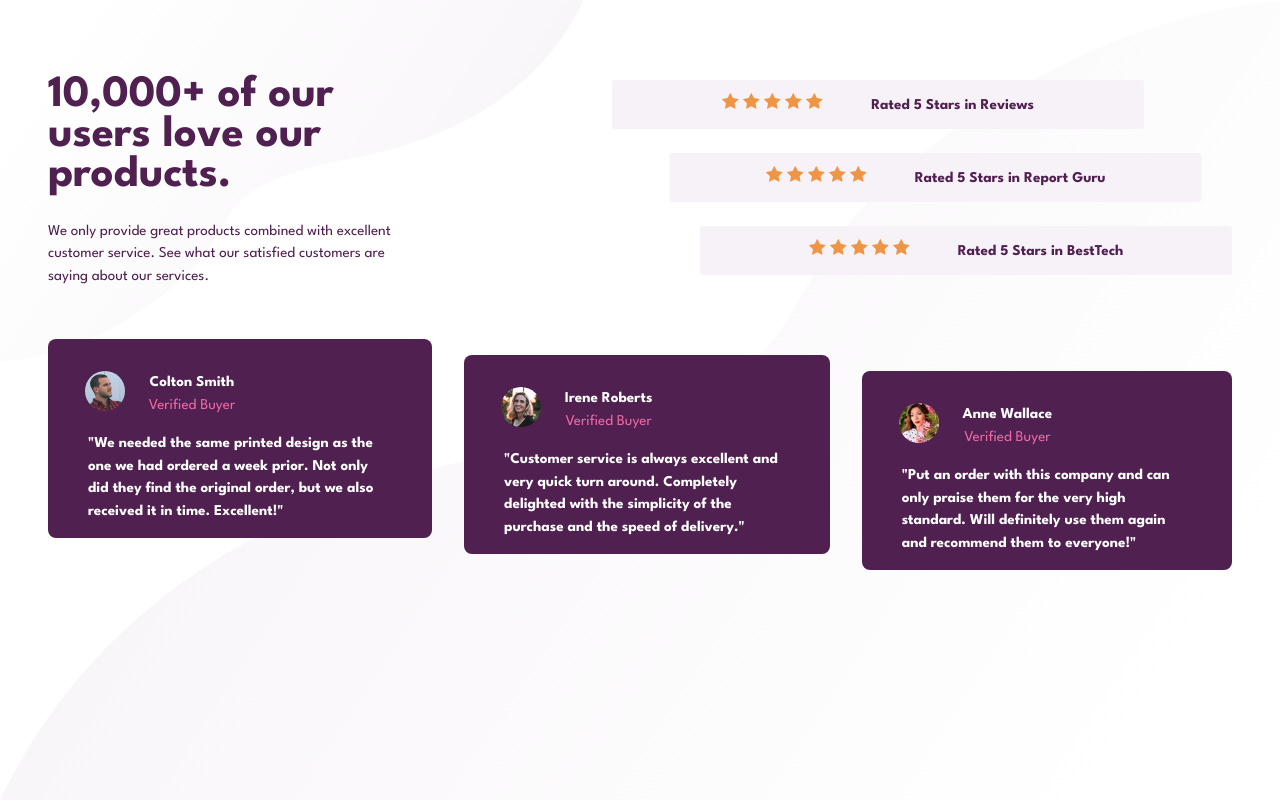
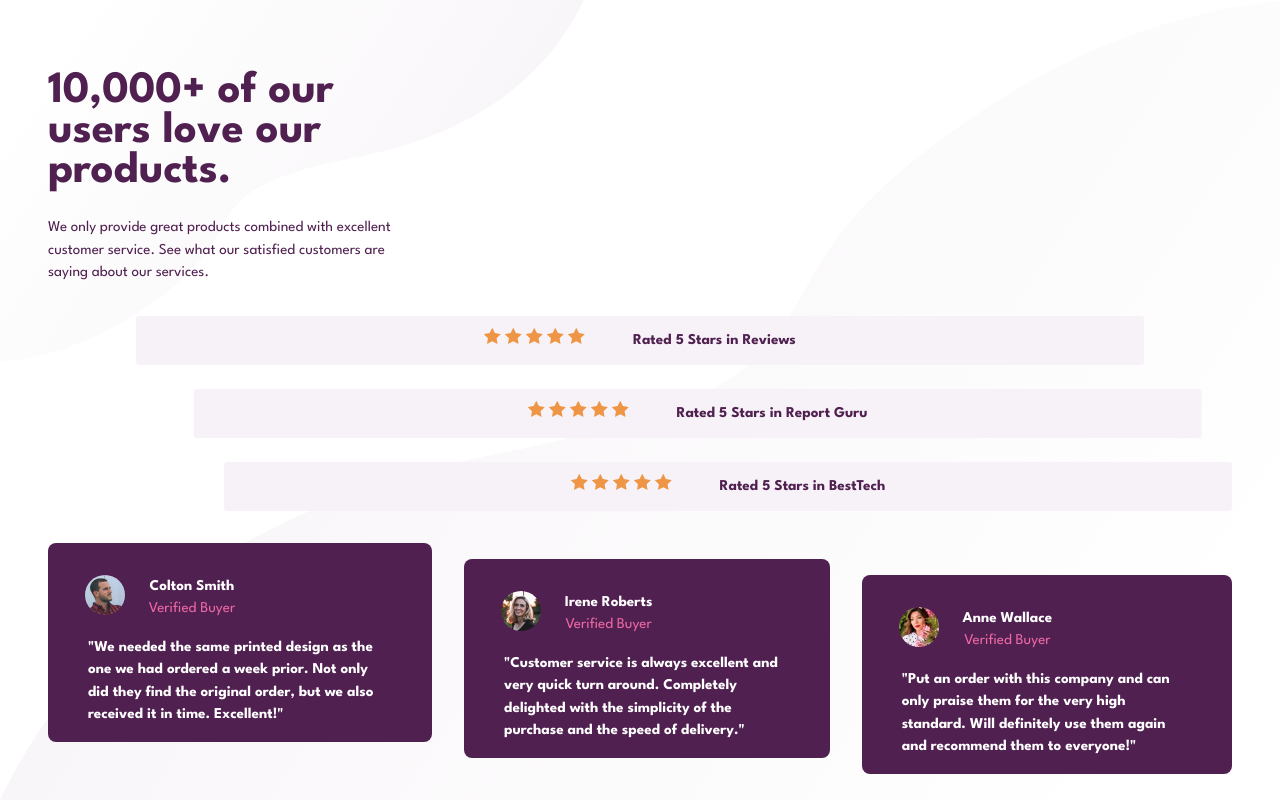
Before and after one commit to sclingan/social-proof-section, a React (Vite) app: page / in a window 1280 px wide. Shown: the top 812 px of the page. Built offline with nearby package versions, Linux system fonts and the light colour scheme.

Commit message:
Fixing semantic HTML

```diff
--- a/src/App.tsx
+++ b/src/App.tsx
@@ -14,7 +14,7 @@ function App() {
         See what our satisfied customers are saying about our services.
         </p>
       </header>
-      <section>
+      <main>
       <ul>
         <li className='rating'>
           <p className='p-rating'>Rated 5 Stars in Reviews</p>
@@ -26,8 +26,6 @@ function App() {
           <p className='p-rating'>Rated 5 Stars in BestTech</p>
         </li>
       </ul>
-      </section>
-      <section>
       <ul className='profile-container'>
         <li className='profile'>
           <img src={colton} alt="" className='profile-icon'></img>
@@ -78,7 +76,7 @@ function App() {
           </p>
         </li>
       </ul>
-      </section>
+      </main>
     </div>
   )
 }
```
